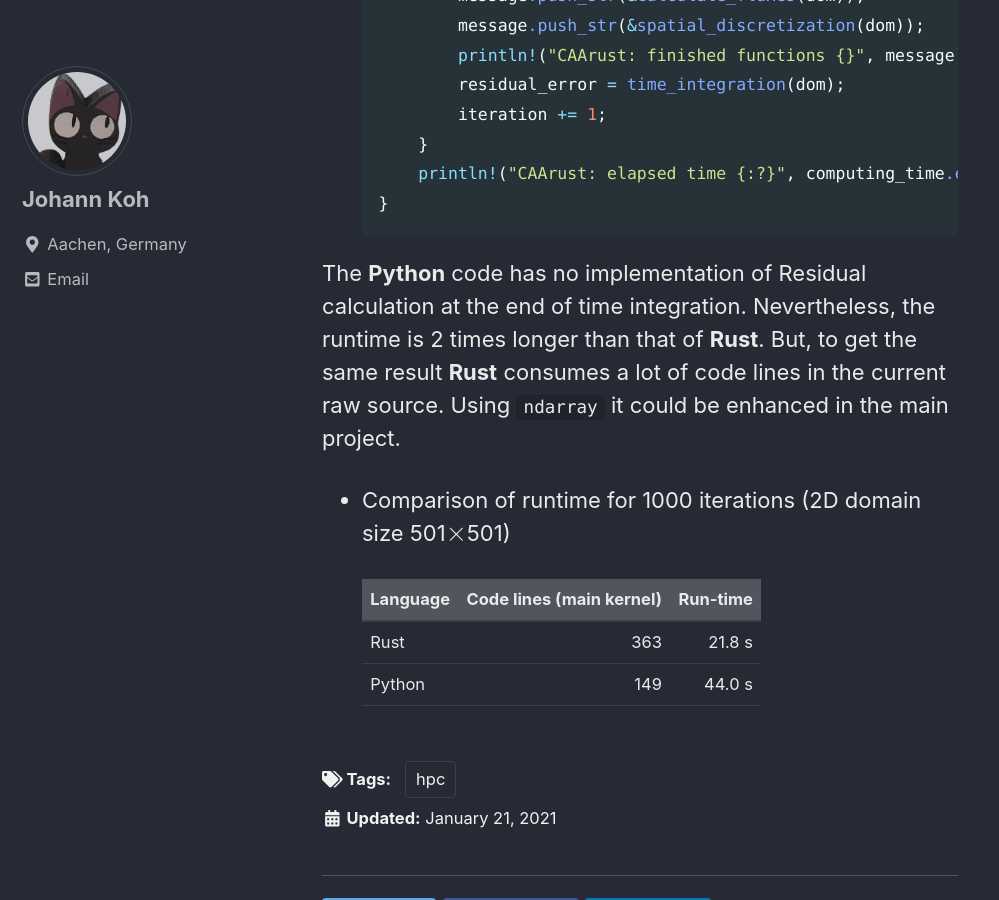
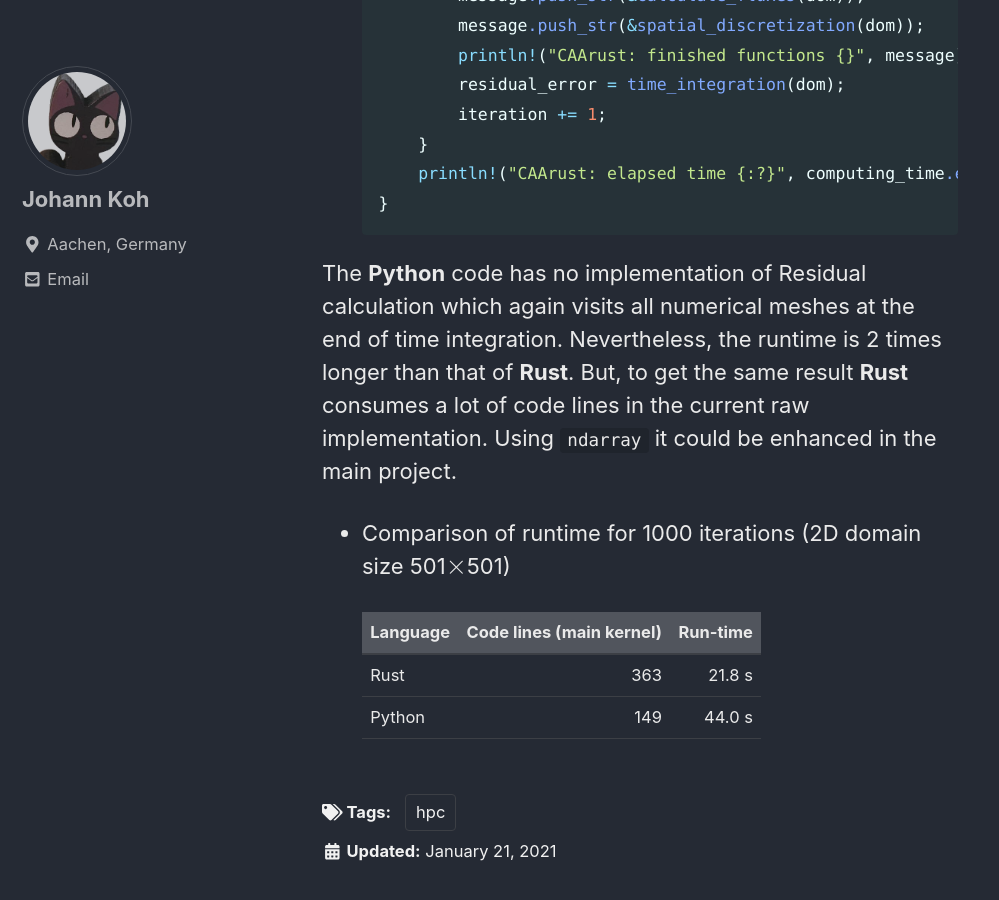
Before and after one commit to meuus/meuus.github.io, a Jekyll site: the page built from _posts/2021-01-21-rustcaa.md, in a window 1280 px wide and 900 px high, scrolled down 3253 px. Shown: the whole window, without its empty margins (0-999 px from the left). Built offline with Jekyll 4.4.1, drawn with Linux system fonts in a browser that asks for light colours; cached includes are drawn as plain includes; formulas are drawn with MathJax 3; some of the changed text lies outside the part shown.

Commit message:
update rust caa

````diff
--- a/_posts/2021-01-21-rustcaa.md
+++ b/_posts/2021-01-21-rustcaa.md
@@ -69,7 +69,7 @@ For a long time, however, the code implementation in CFD tools has been done wit
   }
   ```
 
-The __Python__ code has no implementation of Residual calculation at the end of time integration. Nevertheless, the runtime is 2 times longer than that of __Rust__. But, to get the same result __Rust__ consumes a lot of code lines in the current raw source. Using `ndarray` it could be enhanced in the main project.
+The __Python__ code has no implementation of Residual calculation which again visits all numerical meshes at the end of time integration. Nevertheless, the runtime is 2 times longer than that of __Rust__. But, to get the same result __Rust__ consumes a lot of code lines in the current raw implementation. Using `ndarray` it could be enhanced in the main project.
 
 * Comparison of runtime for 1000 iterations (2D domain size 501$\times$501)
 
````
Also changed, not shown: other parts of _posts/2021-01-21-rustcaa.md (+1 -1 lines).
